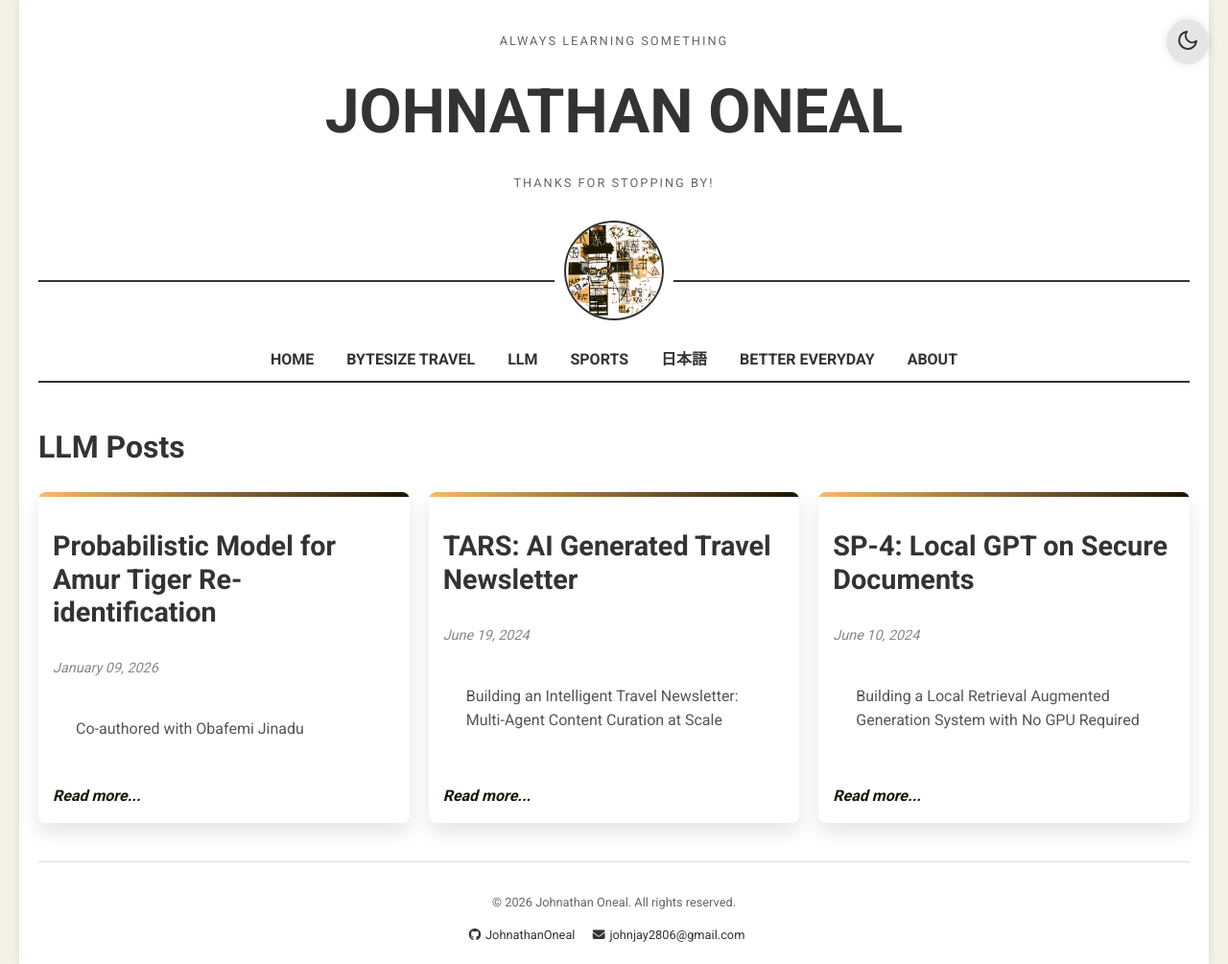
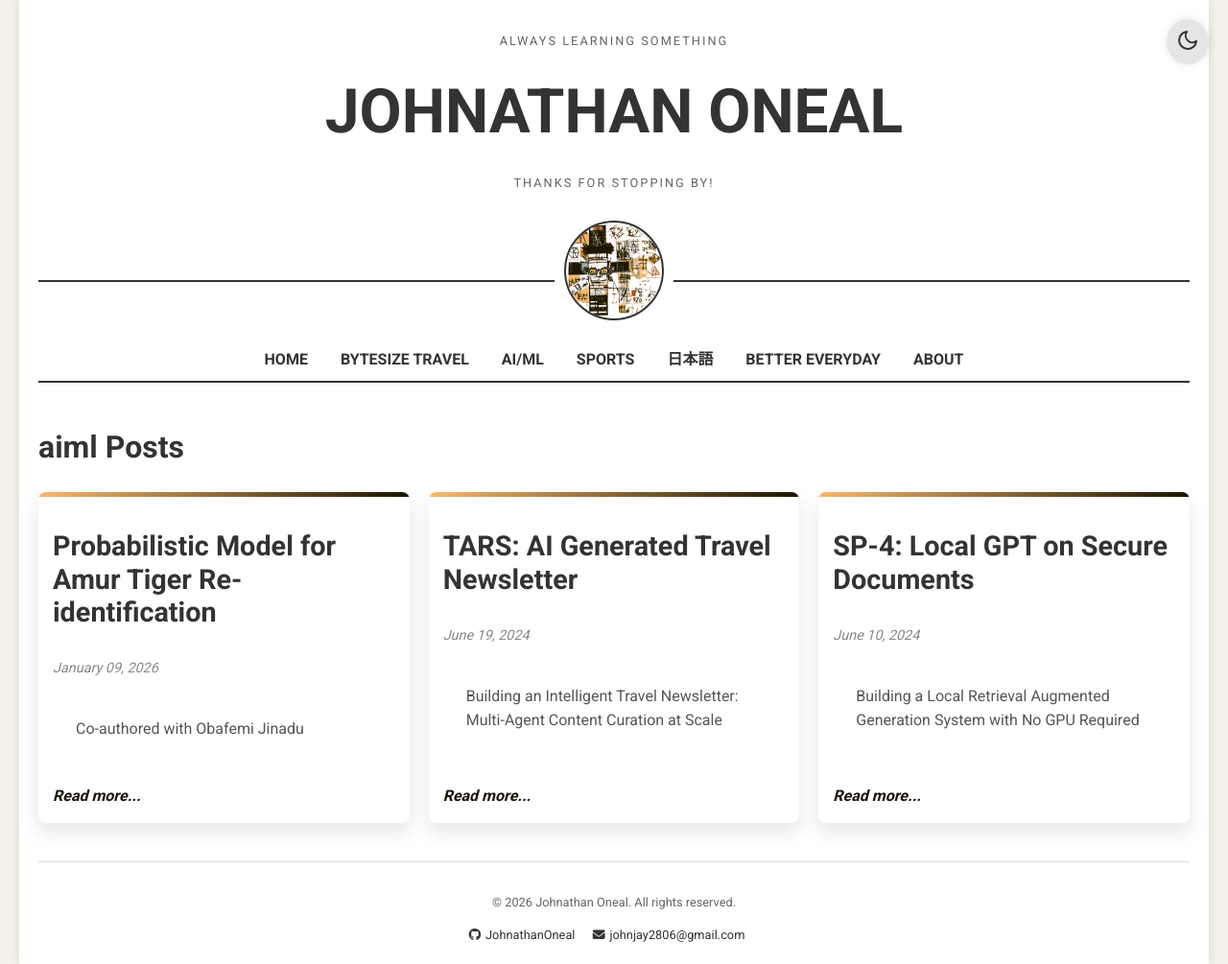
Before and after one commit to JohnathanOneal/JohnathanOneal.github.io, a Jekyll site: the page built from docs/categories/llm.markdown, in a window 1280 px wide. Shown: the whole page at 96% size. Built offline with Jekyll 4.4.1, drawn with Linux system fonts in a browser that asks for light colours.

Commit message:
rename llm category

```diff
--- a/docs/_layouts/default.html
+++ b/docs/_layouts/default.html
@@ -46,7 +46,7 @@
             <nav>
                 <a href="{{ '/' | relative_url }}">Home</a>
                 <a href="{{ '/categories/bytesize' | relative_url }}">ByteSize Travel</a>
-                <a href="{{ '/categories/llm' | relative_url }}">LLM</a>
+                <a href="{{ '/categories/aiml' | relative_url }}">AI/ML</a>
                 <a href="{{ '/categories/sports' | relative_url }}">Sports</a>
                 <a href="{{ '/categories/nihongo' | relative_url }}">日本語</a>
                 <a href="{{ '/categories/bettereveryday' | relative_url }}">Better Everyday</a>
--- a/docs/_posts/2024-06-11-rag.markdown
+++ b/docs/_posts/2024-06-11-rag.markdown
@@ -2,7 +2,7 @@
 layout: post
 title:  "SP-4: Local GPT on Secure Documents"
 date:   2024-06-10 16:37:09 -0400
-categories: [llm]
+categories: [aiml]
 ---
 
 Building a Local Retrieval Augmented Generation System with No GPU Required
--- a/docs/_posts/2024-06-19-bytesize.markdown
+++ b/docs/_posts/2024-06-19-bytesize.markdown
@@ -2,7 +2,7 @@
 layout: post
 title:  "TARS: AI Generated Travel Newsletter"
 date:   2024-06-19 16:37:09 -0400
-categories: [llm,bytesize]
+categories: [aiml,bytesize]
 ---
 
 # Building an Intelligent Travel Newsletter: Multi-Agent Content Curation at Scale
--- a/docs/_posts/2026-01-09-tiger.markdown
+++ b/docs/_posts/2026-01-09-tiger.markdown
@@ -2,7 +2,7 @@
 layout: post
 title: "Probabilistic Model for Amur Tiger Re-identification"
 date: 2026-01-09 10:00:00 -0400
-categories: [llm]
+categories: [aiml]
 ---
 
 *Co-authored with Obafemi Jinadu*
--- a/docs/categories/llm.markdown
+++ b/docs/categories/llm.markdown
@@ -1,5 +1,5 @@
 ---
 layout: category
-title: LLM
-category: llm
+title: aiml
+category: aiml
 ---
```
